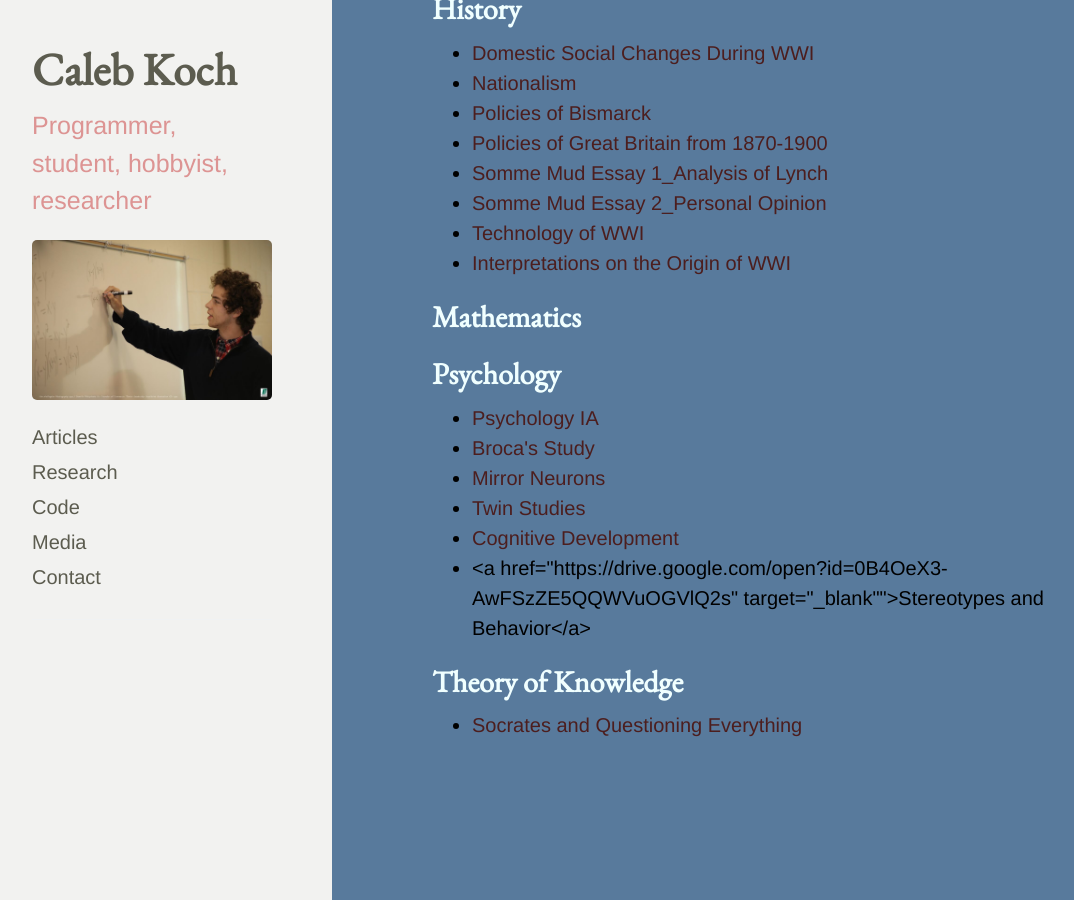
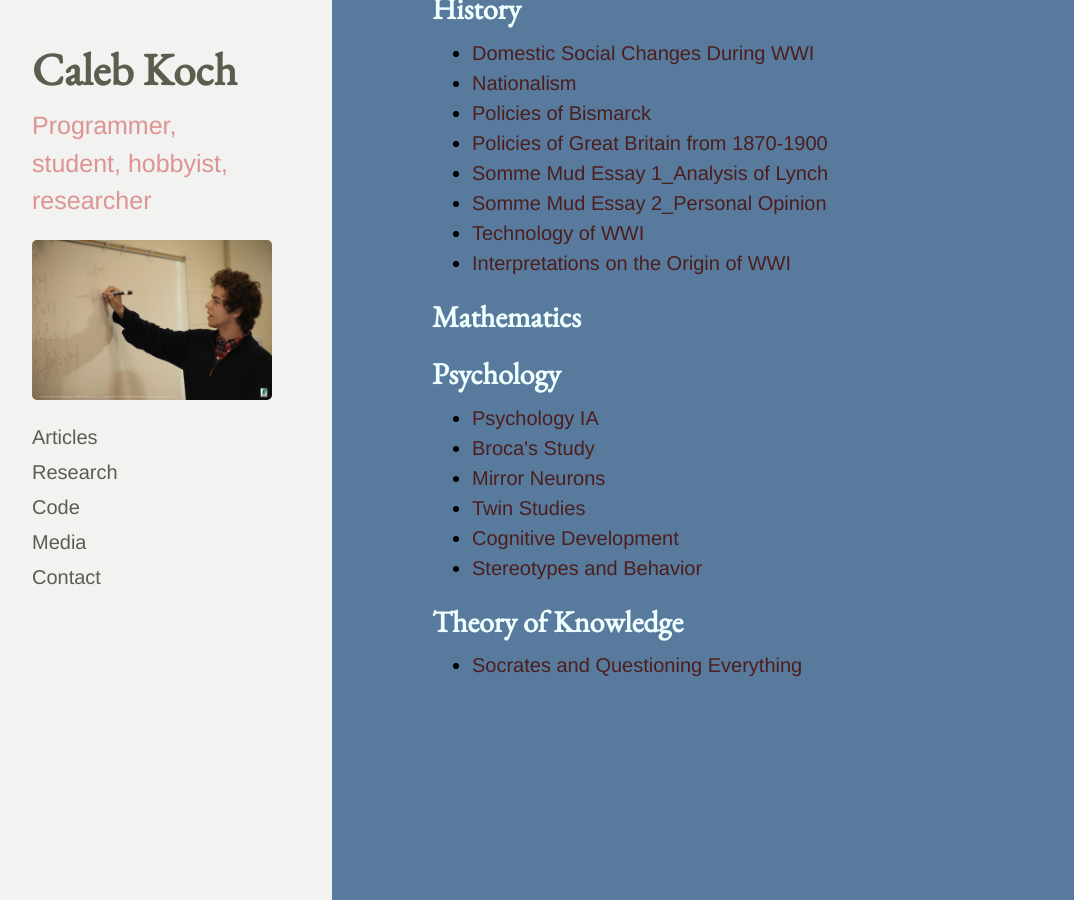
Before and after one commit to cakoch10/cakoch10.github.io, a Jekyll site: the page built from IB.md, in a window 1280 px wide and 900 px high, scrolled down 1249 px. Shown: the whole window, without its empty margins (28-1102 px from the left). Built offline with Jekyll 4.4.1, drawn with Linux system fonts in a browser that asks for light colours.

Commit message:
Update IB.md

```diff
--- a/IB.md
+++ b/IB.md
@@ -56,7 +56,7 @@ Every diploma student writes an EE around 4,000 words which documents a particul
   <li><a href="https://drive.google.com/file/d/0B4OeX3-AwFSzQkpLVG5oN0NmRGM/view?usp=sharing" target="_blank">Mirror Neurons</a></li>
   <li><a href="https://drive.google.com/file/d/0B4OeX3-AwFSzYTZpbWluQkhLTmM/view?usp=sharing" target="_blank">Twin Studies</a></li>
   <li><a href="https://drive.google.com/file/d/0B4OeX3-AwFSzdDZEa3NmUTl6NTQ/view?usp=sharing" target="_blank">Cognitive Development</a></li>
-  <li><a href="https://drive.google.com/open?id=0B4OeX3-AwFSzZE5QQWVuOGVlQ2s" target="_blank"">Stereotypes and Behavior</a></li>
+  <li><a href="https://drive.google.com/open?id=0B4OeX3-AwFSzZE5QQWVuOGVlQ2s" target="_blank">Stereotypes and Behavior</a></li>
 </ul>
 
 <h2>Theory of Knowledge</h2>
```
